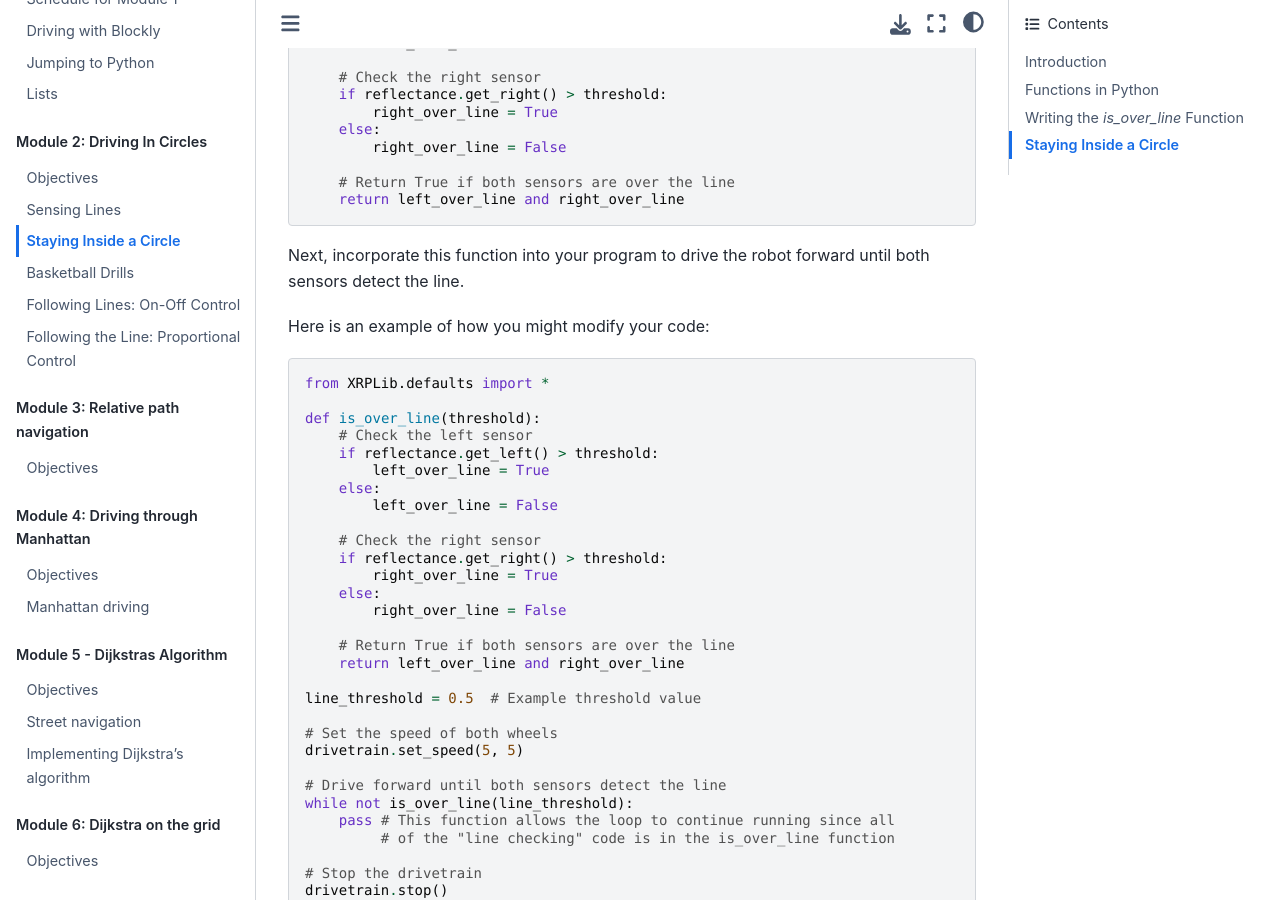
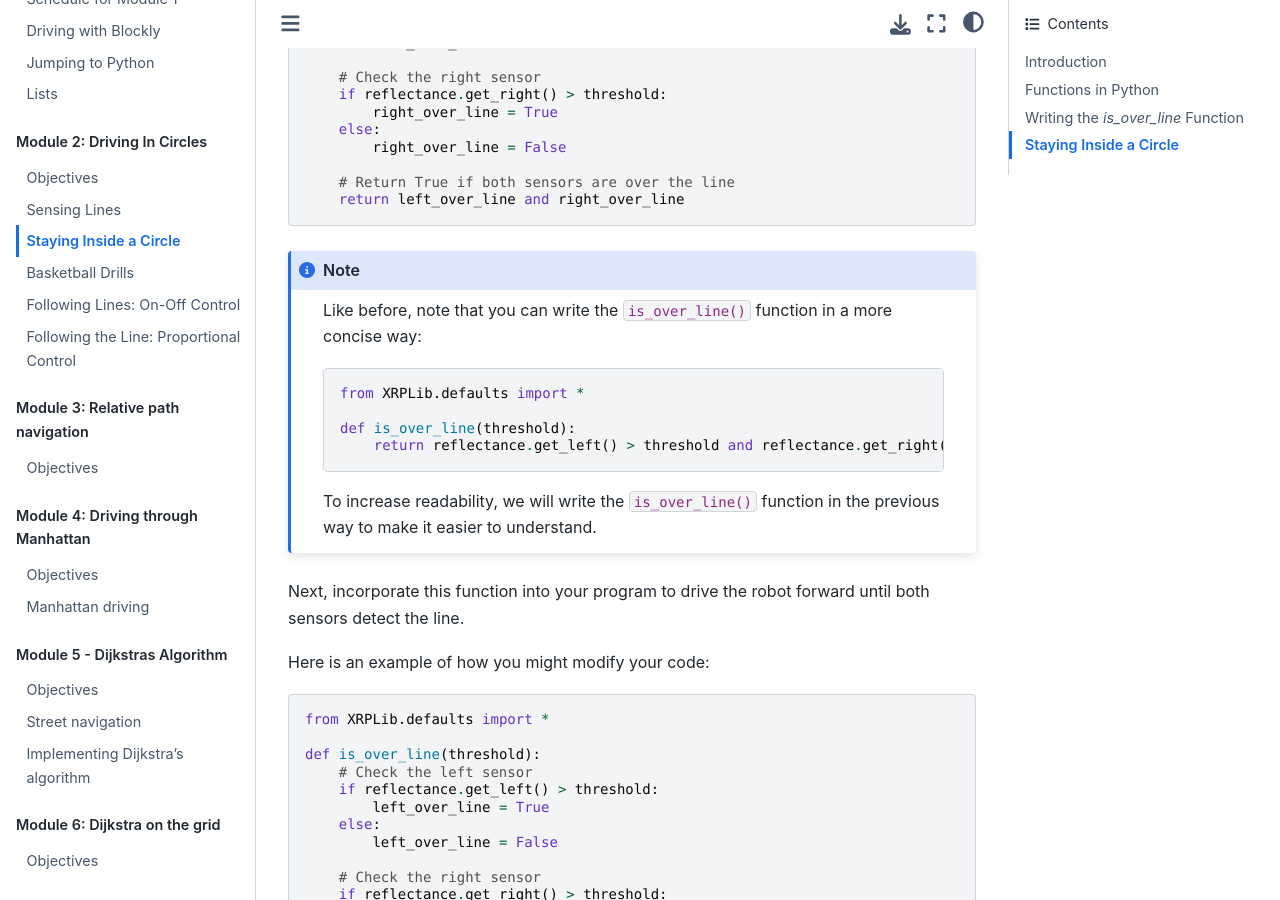
Before and after one commit to bradamiller/ProgrammingWithXRP, a Sphinx documentation site: the page built from docs/source/2_DrivingInCircles/stay_in_circle.rst, in a window 1280 px wide and 900 px high, scrolled down 1502 px. Built offline with Sphinx 7.4.7 and the Sphinx Book theme 1.1.4, drawn with Linux system fonts in a browser that asks for light colours.

Commit message:
adding the more concice implementation of checking if the robot is over the line

```diff
--- a/docs/source/2_DrivingInCircles/stay_in_circle.rst
+++ b/docs/source/2_DrivingInCircles/stay_in_circle.rst
@@ -62,6 +62,19 @@ Here is an example of how you might write this function:
 
         # Return True if both sensors are over the line
         return left_over_line and right_over_line
+
+.. note::
+
+    Like before, note that you can write the ``is_over_line()`` function in a more concise way:
+
+    .. code-block:: python
+
+        from XRPLib.defaults import *
+
+        def is_over_line(threshold):
+            return reflectance.get_left() > threshold and reflectance.get_right() > threshold
+
+    To increase readability, we will write the ``is_over_line()`` function in the previous way to make it easier to understand.
 
 Next, incorporate this function into your program to drive the robot forward until both sensors detect the line.
 
```
Also changed, not shown: docs/source/2_DrivingInCircles/understanding_the_sensor.rst (+20 -0 lines).
